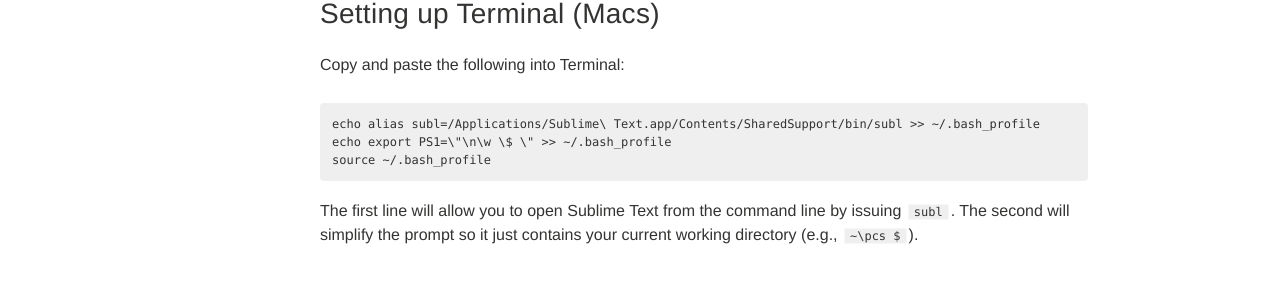
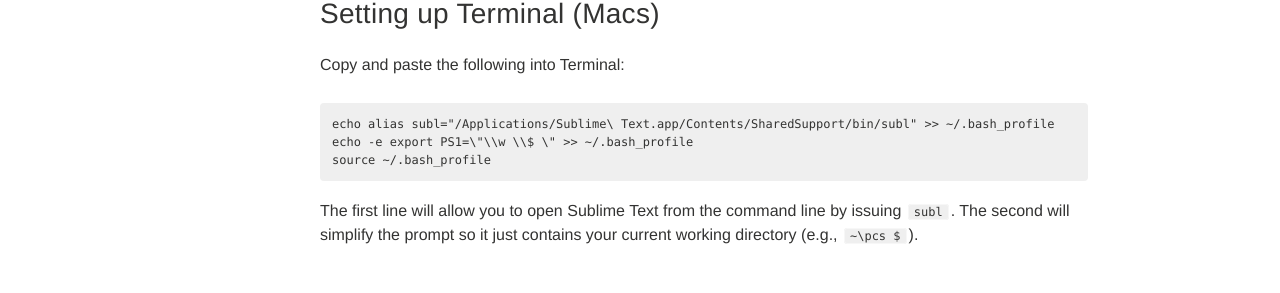
Before and after one commit to portlandcodeschool/primer, a Jekyll site: the page built from _posts/2014-07-12-prep_work.markdown, in a window 1280 px wide. Shown: the part 559-852 px from the top of the page. Built offline with Jekyll 4.4.1, drawn with Linux system fonts in a browser that asks for light colours; nearby versions of some CDN libraries; comment, search, counter and statistics services are not loaded.

```diff
--- a/_posts/2014-07-12-prep_work.markdown
+++ b/_posts/2014-07-12-prep_work.markdown
@@ -40,8 +40,8 @@ Setting up Terminal (Macs)
 Copy and paste the following into Terminal:
 
 {% highlight text %}
-echo alias subl=/Applications/Sublime\ Text.app/Contents/SharedSupport/bin/subl >> ~/.bash_profile
-echo export PS1=\"\n\w \$ \" >> ~/.bash_profile
+echo alias subl="/Applications/Sublime\ Text.app/Contents/SharedSupport/bin/subl" >> ~/.bash_profile
+echo -e export PS1=\"\\w \\$ \" >> ~/.bash_profile
 source ~/.bash_profile
 {% endhighlight %}
 
```
